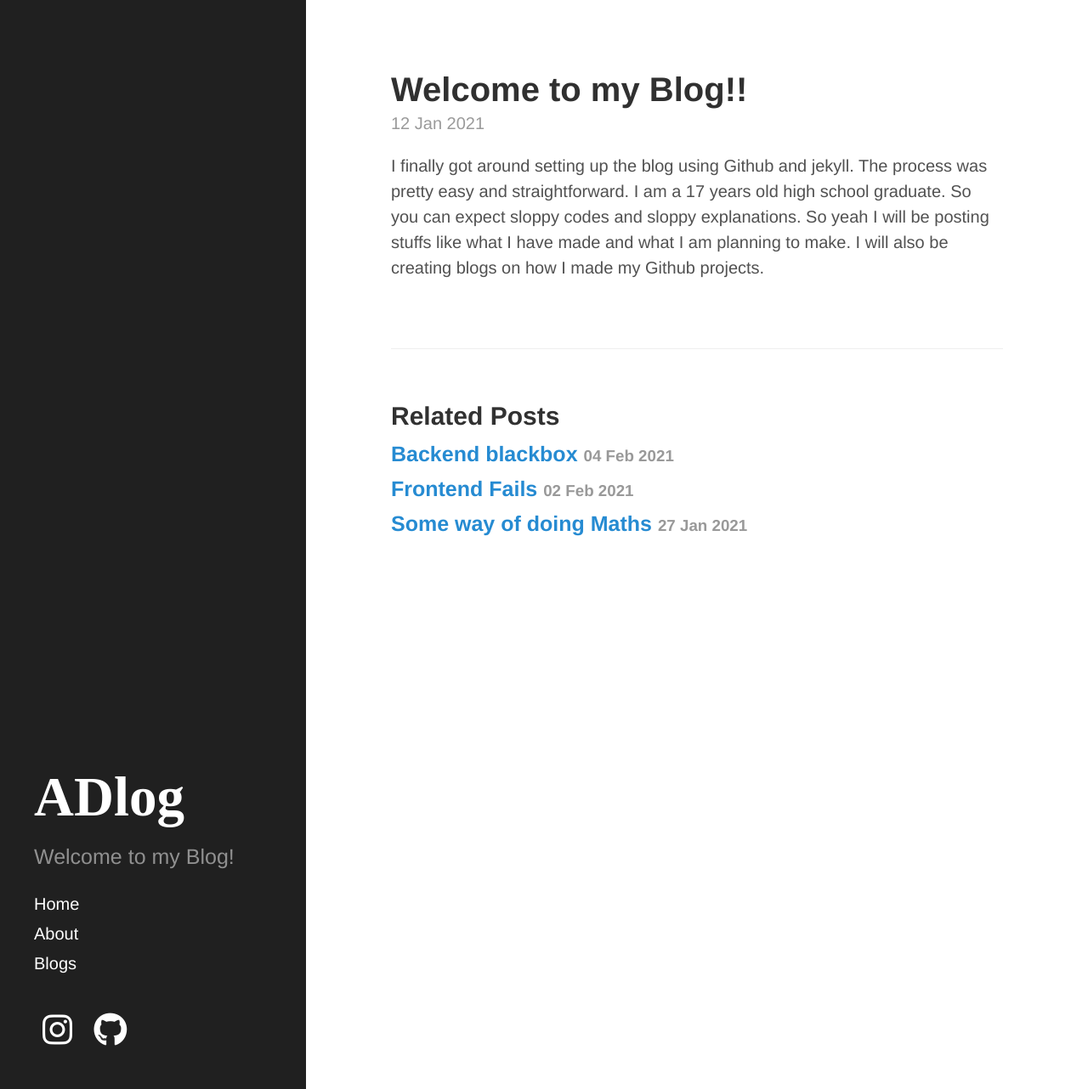
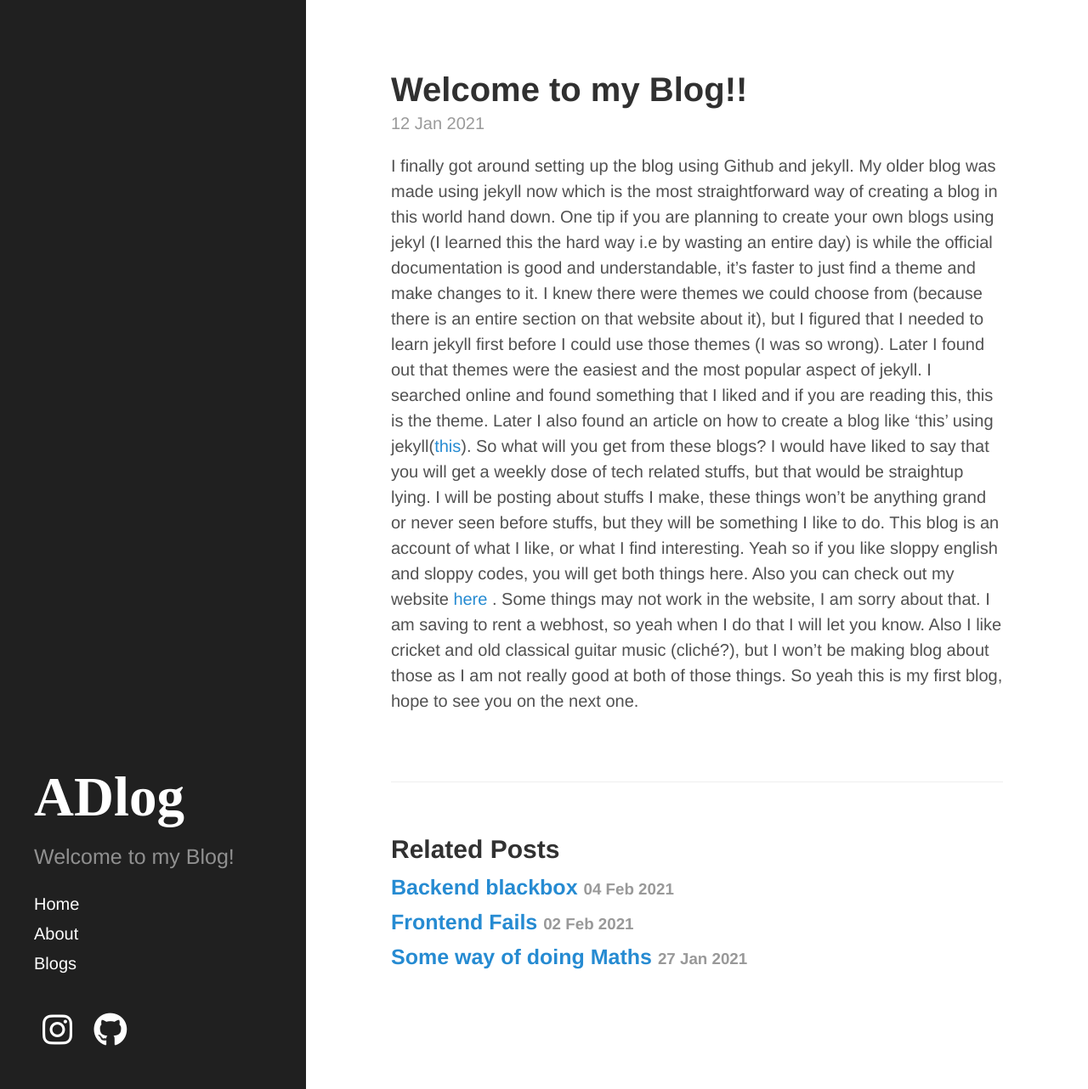
Before and after one commit to arogyad/arogyad.github.io, a Jekyll site: the page built from _posts/2021-01-12-Welcome to my blog!.md, in a window 1280 px wide and 1282 px high. Shown: the whole window at 85% size. Built offline with Jekyll 4.4.1, drawn with Linux system fonts in a browser that asks for light colours; nearby versions of some CDN libraries; some web fonts are replaced.

Commit message:
Update 2021-01-12-Welcome to my blog!.md

```diff
--- a/_posts/2021-01-12-Welcome to my blog!.md
+++ b/_posts/2021-01-12-Welcome to my blog!.md
@@ -3,4 +3,5 @@ layout: post
 title: Welcome to my Blog!!
 published: true
 ---
-I finally got around setting up the blog using Github and jekyll. The process was pretty easy and straightforward. I am  a 17 years old high school graduate. So you can expect sloppy codes and sloppy explanations. So yeah I will be posting stuffs like what I have made and what I am planning to make. I will also be creating blogs on how I made my Github projects.
+I finally got around setting up the blog using Github and jekyll. My older blog was made using jekyll now which is the most straightforward way of creating a blog in this world hand down. One tip if you are planning to create your own blogs using jekyl (I learned this the hard way i.e by wasting an entire day) is while the official documentation is good and understandable, it's faster to just find a theme and make changes to it. I knew there were themes we could choose from (because there is an entire section on that website about it), but I figured that I needed to learn jekyll first before I could use those themes (I was so wrong). Later I found out that themes were the easiest and the most popular aspect of jekyll. I searched online and found something that I liked and if you are reading this, this is the theme. Later I also found an article on how to create a blog like 'this' using jekyll(<a href='https://medium.com/@jashmehta3300/how-to-make-a-blog-using-hyde-jekyll-and-host-it-on-github-pages-42123c239b8' target='_blank'>this</a>).
+So what will you get from these blogs? I would have liked to say that you will get a weekly dose of tech related stuffs, but that would be straightup lying. I will be posting about stuffs I make, these things won't be anything grand or never seen before stuffs, but they will be something I like to do. This blog is an account of what I like, or what I find interesting. Yeah so if you like sloppy english and sloppy codes, you will get both things here. Also you can check out my website <a href="arogyad.herokuapp.com" target="_blank"> here </a>. Some things may not work in the website, I am sorry about that. I am saving to rent a webhost, so yeah when I do that I will let you know. Also I like cricket and old classical guitar music (cliché?), but I won't be making blog about those as I am not really good at both of those things. So yeah this is my first blog, hope to see you on the next one.
```
